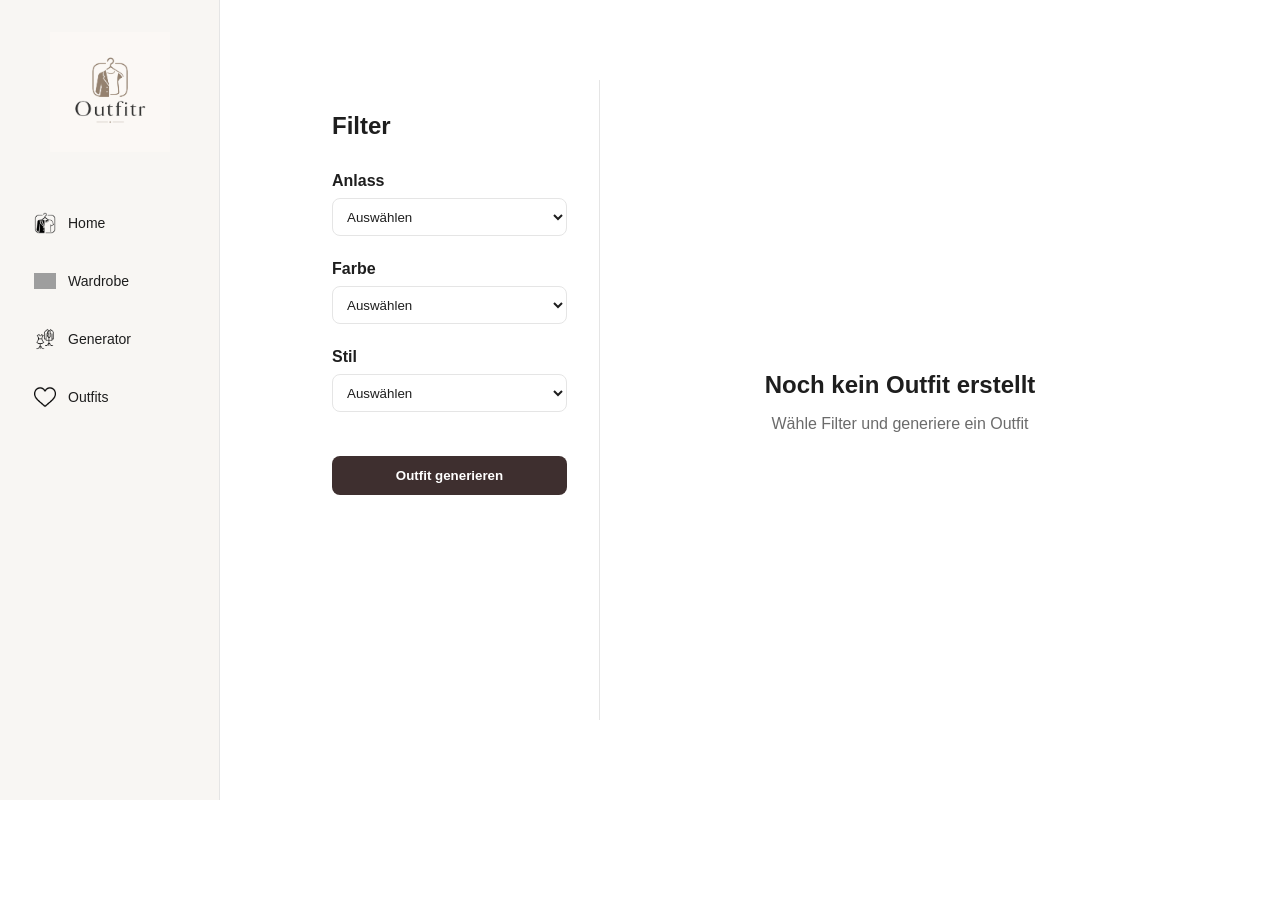
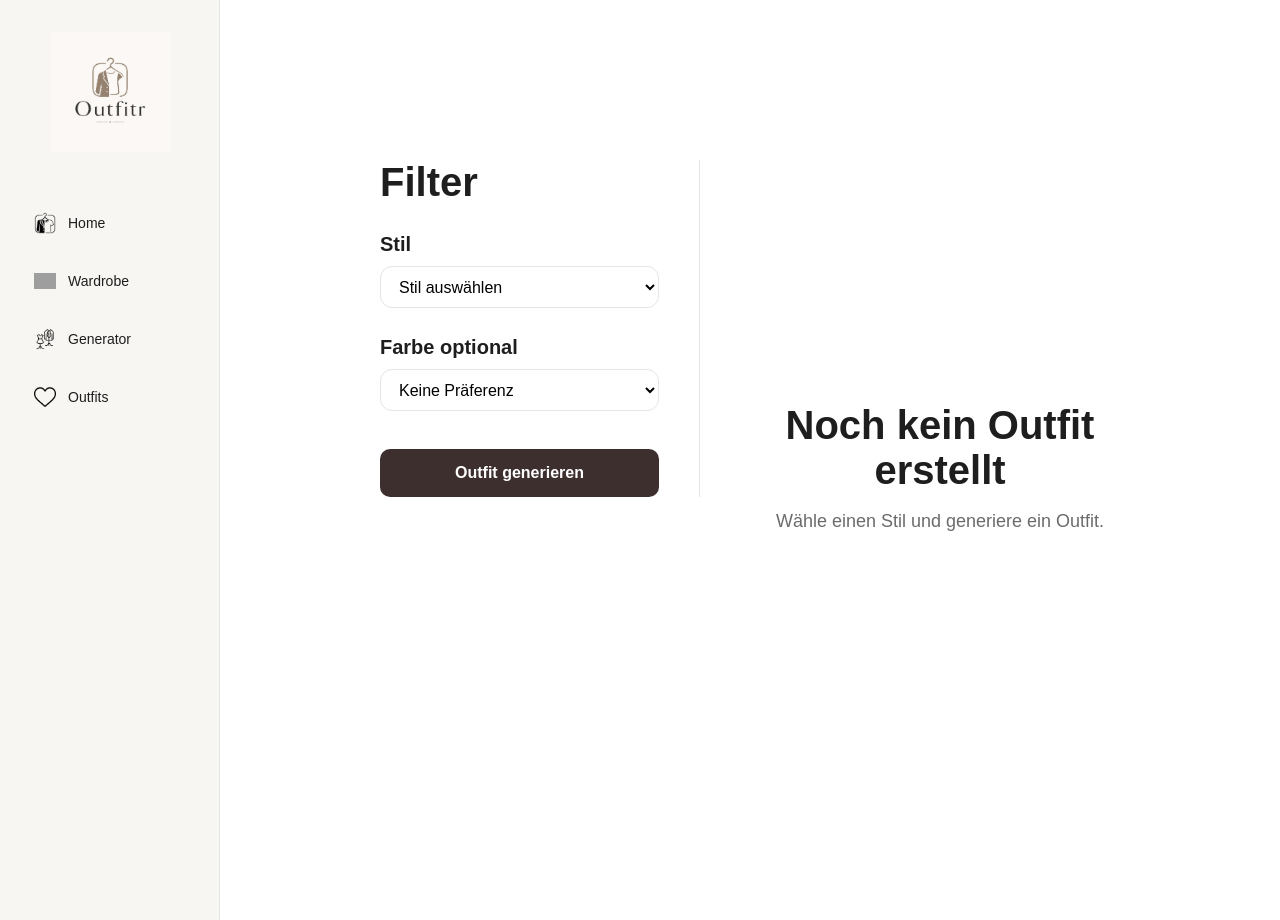
Before and after one commit to simicjasna/outfitr, a SvelteKit app: page /generator in a window 1280 px wide. Before the commit the page ends 800 px from the top, so only its background shows below. Built offline with nearby package versions, Linux system fonts and the light colour scheme; grey boxes are pictures that could not be loaded.

Commit message:
feat(Generator): match outfits

```diff
--- a/src/routes/generator/+page.server.js
+++ b/src/routes/generator/+page.server.js
@@ -1,19 +1,48 @@
+import db from "$lib/server/db.js";
+import { redirect } from "@sveltejs/kit";
+
 export const actions = {
-	default: async ({ request }) => {
-		const data = await request.formData();
+  generate: async ({ request }) => {
+    const data = await request.formData();
 
-		const occasion = data.get('occasion');
-		const color = data.get('color');
-		const style = data.get('style');
+    const filters = {
+      color: data.get("color"),
+      style: data.get("style"),
+    };
 
-		console.log('Filter:', { occasion, color, style });
+    const result = await db.generateOutfit(filters);
 
-		return {
-			outfit: {
-				top: 'T-Shirt',
-				bottom: 'Jeans',
-				shoes: 'Sneakers'
-			}
-		};
-	}
+    if (result.error) {
+      return {
+        error: true,
+        message: result.message,
+        filters,
+      };
+    }
+
+    return {
+      outfit: result.outfit,
+      filters,
+    };
+  },
+
+  save: async ({ request }) => {
+    const data = await request.formData();
+
+    const outfit = JSON.parse(data.get("outfit"));
+    const name = data.get("name");
+
+    outfit.name = name;
+
+    const result = await db.createOutfit(outfit);
+
+    if (result.alreadyExists) {
+      redirect(
+        303,
+        `/outfits?duplicate=${encodeURIComponent(outfit.name)}&existing=${encodeURIComponent(result.existingName)}`,
+      );
+    }
+
+    redirect(303, `/outfits?saved=${encodeURIComponent(outfit.name)}`);
+  },
 };
--- a/src/routes/generator/+page.svelte
+++ b/src/routes/generator/+page.svelte
@@ -1,41 +1,70 @@
 <script>
-	import './generator.css';
+  import "./generator.css";
 
   let { form } = $props();
+
+  let showNameModal = $state(false);
+  let outfitName = $state("");
+
+  function openNameModal() {
+    outfitName = form?.outfit?.name || "";
+    showNameModal = true;
+  }
+
+  function closeNameModal() {
+    showNameModal = false;
+  }
 </script>
 
 <section class="generator-page">
   <div class="generator-layout">
-		<form method="POST" class="filter-panel">
+    <form method="POST" action="?/generate" class="filter-panel">
       <h2>Filter</h2>
 
       <div class="filter-group">
-				<label for="occasion">Anlass</label>
-				<select id="occasion" name="occasion">
-					<option value="">Auswählen</option>
-					<option value="casual">Casual</option>
-					<option value="business">Business</option>
-					<option value="sport">Sport</option>
+        <label for="style">Stil</label>
+
+        <select id="style" name="style">
+          <option value="">Stil auswählen</option>
+
+          <option value="Casual" selected={form?.filters?.style === "Casual"}>
+            Casual
+          </option>
+
+          <option value="Elegant" selected={form?.filters?.style === "Elegant"}>
+            Elegant
+          </option>
+
+          <option
+            value="Sportlich"
+            selected={form?.filters?.style === "Sportlich"}
+          >
+            Sportlich
+          </option>
         </select>
       </div>
 
       <div class="filter-group">
-				<label for="color">Farbe</label>
+        <label for="color">Farbe optional</label>
+
         <select id="color" name="color">
-					<option value="">Auswählen</option>
-					<option value="schwarz">Schwarz</option>
-					<option value="weiss">Weiss</option>
-					<option value="beige">Beige</option>
-				</select>
-			</div>
+          <option value="">Keine Präferenz</option>
 
-			<div class="filter-group">
-				<label for="style">Stil</label>
-				<select id="style" name="style">
-					<option value="">Auswählen</option>
-					<option value="elegant">Elegant</option>
-					<option value="streetwear">Streetwear</option>
-					<option value="basic">Basic</option>
+          <option value="Schwarz" selected={form?.filters?.color === "Schwarz"}>
+            Schwarz
+          </option>
+
+          <option value="Weiss" selected={form?.filters?.color === "Weiss"}>
+            Weiss
+          </option>
+
+          <option value="Beige" selected={form?.filters?.color === "Beige"}>
+            Beige
+          </option>
+
+          <option value="Blau" selected={form?.filters?.color === "Blau"}>
+            Blau
+          </option>
         </select>
       </div>
 
@@ -45,18 +74,102 @@
     </form>
 
     <div class="result-panel">
-			{#if form?.outfit}
+      {#if form?.error}
+        <div class="message-box error-message">
+          <h2>Kein passendes Outfit gefunden</h2>
+          <p>{form.message}</p>
+        </div>
+      {:else if form?.outfit}
+        <div class="result-content">
+          <h2>Dein Outfit</h2>
+
           <div class="outfit-result">
-					<div class="outfit-card">{form.outfit.top}</div>
-					<div class="outfit-card">{form.outfit.bottom}</div>
-					<div class="outfit-card">{form.outfit.shoes}</div>
+            {#each form.outfit.items as item}
+              <div class="outfit-card">
+                <img src={item.image} alt={item.name} />
+
+                <h3>{item.name}</h3>
+
+                <p>
+                  {item.category} • {item.color} • {item.style}
+                </p>
+              </div>
+            {/each}
+          </div>
+
+          <div class="result-actions">
+            <form method="POST" action="?/generate">
+              <input type="hidden" name="style" value={form.filters.style} />
+
+              <input type="hidden" name="color" value={form.filters.color} />
+
+              <button class="secondary-action-button" type="submit">
+                Neues Outfit generieren
+              </button>
+            </form>
+
+            <button class="save-button" type="button" onclick={openNameModal}>
+              <img src="/images/favorite.png" alt="Favorit" />
+
+              Outfit speichern
+            </button>
+          </div>
         </div>
       {:else}
         <div class="empty-state">
           <h2>Noch kein Outfit erstellt</h2>
-					<p>Wähle Filter und generiere ein Outfit</p>
+
+          <p>Wähle einen Stil und generiere ein Outfit.</p>
         </div>
       {/if}
     </div>
   </div>
+
+  {#if showNameModal && form?.outfit}
+    <div class="modal-backdrop">
+      <div class="modal">
+        <h2>Outfit benennen</h2>
+
+        <p>
+          Gib deinem Outfit einen Namen, damit du es später einfacher
+          wiederfindest.
+        </p>
+
+        <form method="POST" action="?/save" class="modal-form">
+          <input
+            type="hidden"
+            name="outfit"
+            value={JSON.stringify(form.outfit)}
+          />
+
+          <label for="outfitName"> Name </label>
+
+          <input
+            id="outfitName"
+            name="name"
+            type="text"
+            bind:value={outfitName}
+            placeholder="z. B. Casual Uni Outfit"
+            required
+          />
+
+          <div class="modal-actions">
+            <button
+              type="button"
+              class="secondary-button"
+              onclick={closeNameModal}
+            >
+              Abbrechen
+            </button>
+
+            <button type="submit" class="save-button">
+              <img src="/images/favorite.png" alt="Favorit" />
+
+              Speichern
+            </button>
+          </div>
+        </form>
+      </div>
+    </div>
+  {/if}
 </section>
--- a/src/routes/generator/generator.css
+++ b/src/routes/generator/generator.css
@@ -1,53 +1,70 @@
 .generator-page {
-	width: 100%;
+  padding: 80px;
+  box-sizing: border-box;
 }
 
 .generator-layout {
   display: grid;
-	grid-template-columns: 300px 1fr;
-	min-height: calc(100vh - 160px);
+  grid-template-columns: 320px 1fr;
+  gap: 60px;
+  align-items: start;
 }
 
 .filter-panel {
-	background: #ffffff;
+  padding-right: 40px;
   border-right: 1px solid var(--border);
-	padding: 32px;
+  display: flex;
+  flex-direction: column;
+  gap: 28px;
 }
 
 .filter-panel h2 {
-	margin: 0 0 32px;
+  font-size: 40px;
+  margin: 0;
 }
 
 .filter-group {
-	margin-bottom: 24px;
+  display: flex;
+  flex-direction: column;
+  gap: 10px;
 }
 
 .filter-group label {
-	display: block;
-	margin-bottom: 8px;
+  font-size: 20px;
   font-weight: bold;
 }
 
-select {
-	width: 100%;
-	height: 38px;
-	border-radius: 8px;
+.filter-group select {
+  height: 42px;
+  border-radius: 12px;
   border: 1px solid var(--border);
-	padding: 0 10px;
-	background: #ffffff;
-	color: var(--text);
+  padding: 0 14px;
+  font-size: 16px;
+  background: white;
 }
 
 .generate-button {
   width: 100%;
-	margin-top: 20px;
+  height: 48px;
+  border: none;
+  border-radius: 10px;
+  background: var(--primary);
+  color: white;
+  font-size: 16px;
+  font-weight: bold;
+  cursor: pointer;
+  margin-top: 10px;
+}
+
+.generate-button:hover {
+  opacity: 0.92;
 }
 
 .result-panel {
   display: flex;
+  justify-content: center;
   align-items: center;
-	justify-content: center;
-	padding: 40px;
+  min-height: 600px;
 }
 
 .empty-state {
@@ -55,26 +72,203 @@ select {
 }
 
 .empty-state h2 {
+  font-size: 40px;
   margin-bottom: 10px;
 }
 
 .empty-state p {
   color: var(--muted);
+  font-size: 18px;
+}
+
+.result-content {
+  width: 100%;
+  text-align: center;
+}
+
+.result-content h2 {
+  font-size: 46px;
+  margin-bottom: 40px;
 }
 
 .outfit-result {
   display: flex;
-	gap: 20px;
+  justify-content: center;
+  gap: 28px;
+  flex-wrap: wrap;
+  margin-bottom: 36px;
 }
 
 .outfit-card {
-	width: 140px;
-	height: 180px;
+  width: 190px;
   background: var(--card);
   border: 1px solid var(--border);
+  border-radius: 18px;
+  padding: 18px;
+  box-sizing: border-box;
+}
+
+.outfit-card img {
+  width: 100%;
+  height: 180px;
+  object-fit: contain;
   border-radius: 12px;
+  background: white;
+  border: 1px solid var(--border);
+  margin-bottom: 14px;
+}
+
+.outfit-card h3 {
+  margin: 0 0 6px;
+  font-size: 20px;
+}
+
+.outfit-card p {
+  margin: 0;
+  color: var(--muted);
+  font-size: 15px;
+}
+
+.result-actions {
+  display: flex;
+  justify-content: center;
+  align-items: center;
+  gap: 16px;
+  margin-top: 10px;
+}
+
+.secondary-action-button {
+  height: 46px;
+  padding: 0 28px;
+  background: white;
+  color: var(--text);
+  border: 1px solid var(--border);
+  border-radius: 10px;
+  font-weight: bold;
+  font-size: 15px;
+  cursor: pointer;
+}
+
+.secondary-action-button:hover {
+  background: #f4f1ed;
+}
+
+.save-button {
+  height: 46px;
+  padding: 0 28px;
+  border: none;
+  border-radius: 10px;
+  background: var(--primary);
+  color: white;
+  font-weight: bold;
+  font-size: 15px;
+  cursor: pointer;
+
   display: flex;
   align-items: center;
   justify-content: center;
+  gap: 10px;
+}
+
+.save-button:hover {
+  opacity: 0.92;
+}
+
+.save-button img {
+  width: 18px;
+  height: 18px;
+  object-fit: contain;
+}
+
+.message-box {
+  padding: 24px;
+  border-radius: 14px;
+  max-width: 480px;
+  text-align: center;
+}
+
+.error-message {
+  background: #fff0f0;
+  border: 1px solid #efb2b2;
+  color: #a53a3a;
+}
+
+.error-message h2 {
+  margin-top: 0;
+}
+
+.modal-backdrop {
+  position: fixed;
+  inset: 0;
+  background: rgba(0, 0, 0, 0.35);
+
+  display: flex;
+  align-items: center;
+  justify-content: center;
+
+  z-index: 50;
+}
+
+.modal {
+  width: 430px;
+  background: white;
+  border-radius: 18px;
+  border: 1px solid var(--border);
+  padding: 30px;
+  box-sizing: border-box;
+}
+
+.modal h2 {
+  margin: 0 0 12px;
+  font-size: 34px;
+}
+
+.modal p {
+  margin: 0 0 24px;
+  color: var(--muted);
+  font-size: 16px;
+  line-height: 1.5;
+}
+
+.modal-form {
+  display: flex;
+  flex-direction: column;
+  gap: 12px;
+}
+
+.modal-form label {
   font-weight: bold;
+  font-size: 16px;
 }
+
+.modal-form input {
+  height: 42px;
+  border-radius: 12px;
+  border: 1px solid var(--border);
+  padding: 0 14px;
+  font-size: 15px;
+}
+
+.modal-actions {
+  display: flex;
+  justify-content: center;
+  align-items: center;
+  gap: 14px;
+  margin-top: 24px;
+}
+
+.secondary-button {
+  height: 46px;
+  padding: 0 26px;
+  background: white;
+  color: var(--text);
+  border: 1px solid var(--border);
+  border-radius: 10px;
+  font-weight: bold;
+  font-size: 15px;
+  cursor: pointer;
+}
+
+.secondary-button:hover {
+  background: #f4f1ed;
+}
```
Also changed, not shown: src/lib/server/db.js. Lines whose indentation alone changed are shown as unchanged.
